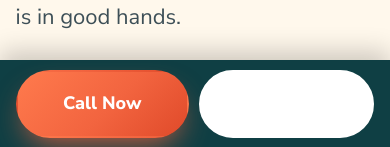
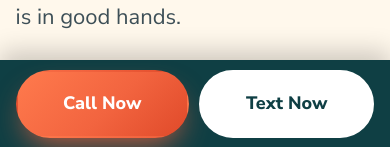
Before and after one commit to pickledbee/greenbayautism, a plain HTML site: page index.html in a window 390 px wide. Shown: the part 696-843 px from the top of the page. Drawn offline with Linux system fonts and the light colour scheme.

Commit message:
Fix blank Text Now button on phones
Co-Authored-By: Claude Opus 5.5 <noreply@anthropic.com>
Claude-Session: https://claude.ai/code/session_01Stt2HJadCoaQsfiT7n1aHb

```diff
--- a/index.html
+++ b/index.html
@@ -270,6 +270,7 @@
 
   /* Mobile call bar */
   .callbar{display:none}
+  .callbar .callbar-text{background:#ffffff;color:#0f3f44;border-color:#ffffff}
 
   /* Reveal */
   .reveal{opacity:0;transform:translateY(24px);transition:opacity .7s ease, transform .7s ease}
@@ -814,7 +815,7 @@
 
 <div class="callbar">
   <a class="btn btn-primary btn-sm" href="tel:+19203018093">Call Now</a>
-  <a class="btn btn-ghost btn-sm" style="border-color:#fff;color:#fff" href="sms:+19203018093">Text Us</a>
+  <a class="btn btn-ghost btn-sm callbar-text" href="sms:+19203018093">Text Now</a>
 </div>
 
 <script>
```
